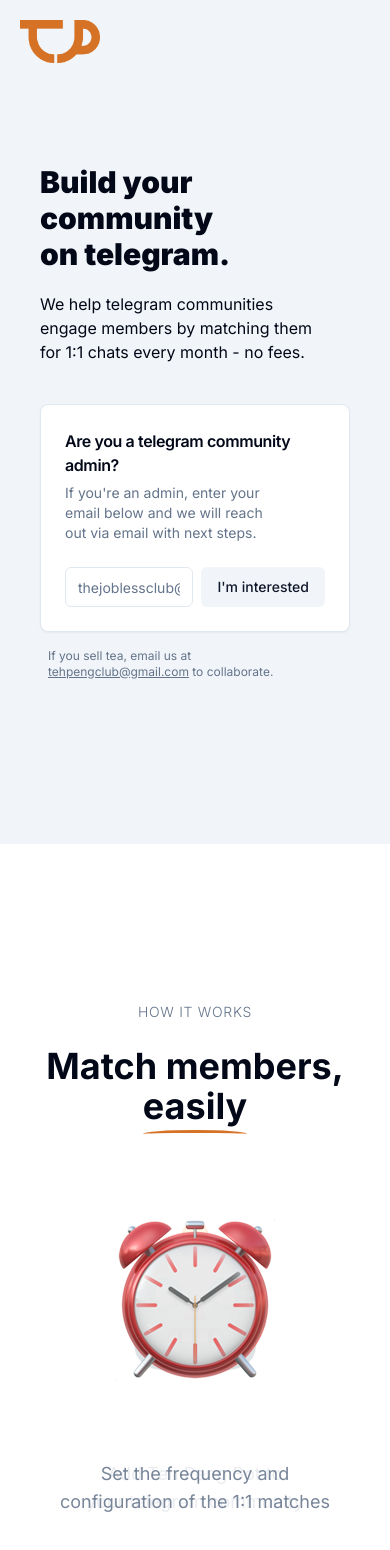
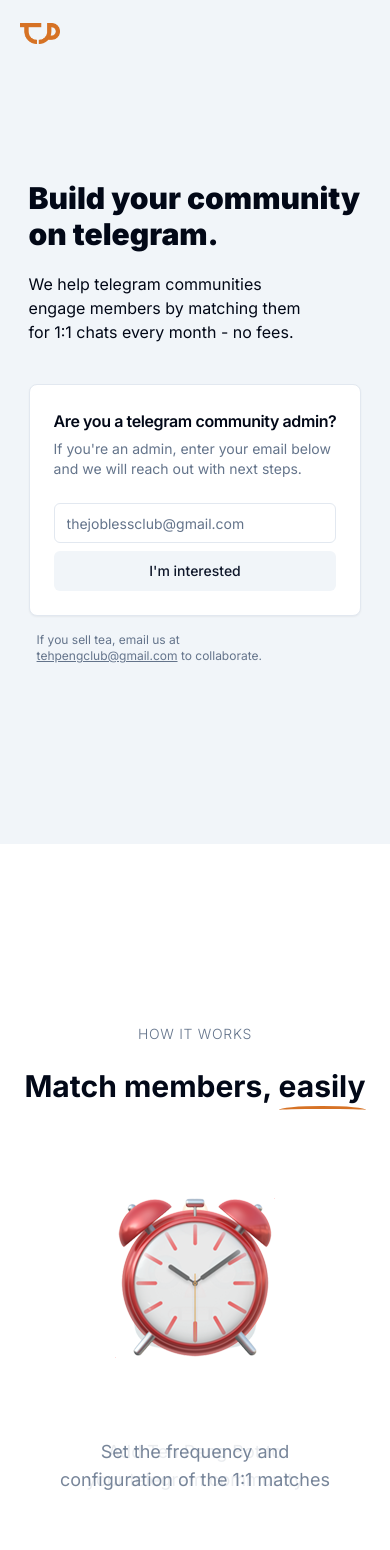
Before and after one commit to seantanyurong/buildspace-club, a Next.js app: page / in a window 390 px wide. Shown: the top 1550 px of the page. Built offline with nearby package versions, Linux system fonts and the light colour scheme.

Commit message:
feature: make mobile responsive

```diff
--- a/app/page.tsx
+++ b/app/page.tsx
@@ -18,7 +18,7 @@ export default function Home() {
       <Header />
 
       <div className='flex flex-col md:flex-row justify-between items-center'>
-        <div className='w-full md:w-1/2 min-h-screen bg-muted px-10 flex items-center justify-center'>
+        <div className='w-full md:w-1/2 min-h-screen bg-muted px-5 md:px-10 flex items-center justify-center'>
           <div className='max-w-xl'>
             <h1 className='font-black text-3xl md:text-6xl text-foreground mb-5'>
               <Balancer>Build your community on telegram.</Balancer>
@@ -31,10 +31,10 @@ export default function Home() {
             <Card className='w-full mb-4 text-foreground'>
               <CardHeader>
                 <CardTitle className='text-md'>Are you a telegram community admin?</CardTitle>
-                <CardDescription><Balancer>If you&apos;re an admin, enter your email below and we will reach out via email with next steps.</Balancer></CardDescription>
+                <CardDescription><Balancer>If you&apos;re an admin, enter your email below and we will reach out with next steps.</Balancer></CardDescription>
               </CardHeader>
               <CardContent>
-                <div className='flex space-x-2'>
+                <div className='flex space-y-2 md:space-y-0 md:space-x-2 flex-col md:flex-row'>
                   <Input placeholder='thejoblessclub@gmail.com' />
                   <Button variant='secondary' className='shrink-0'>
                     I&apos;m interested
@@ -50,11 +50,11 @@ export default function Home() {
           </div>
         </div>
 
-        <div className='w-full md:w-1/2 min-h-screen bg-white mx-auto max-w-4xl px-10 flex items-center justify-center'>
+        <div className='w-full md:w-1/2 min-h-screen bg-white mx-auto max-w-4xl px-5 md:px-10 flex items-center justify-center'>
           <div className='flex flex-col items-center justify-center'>
             <div className='max-w-md text-center mb-8'>
               <p className='text-muted-foreground text-sm mb-6 tracking-wider font-light'>HOW IT WORKS</p>
-              <p className='text-4xl font-bold mb-12'>Match members, <span className={styles.underline}>easily</span></p>
+              <p className='text-3xl md:text-4xl font-bold mb-12'>Match members, <span className={styles.underline}>easily</span></p>
             </div>
             <div><ImageCarousel /></div>
           </div>
--- a/components/Header.tsx
+++ b/components/Header.tsx
@@ -1,17 +1,13 @@
-import logo from '@/public/images/logo.png'
+import logo from '@/public/images/logo.png';
 import Image from 'next/image';
-
 
 function Header() {
   return (
-    <>
-        <div className="absolute top-0 left-0 w-full pt-5 px-5 flex justify-between">
-            <div className="flex">
-                <Image src={logo} alt="Logo" width={80} height={20} />
-            </div>
-        </div>
-    </>
-  )
+    <div className='absolute top-0 left-0 w-full p-5 md:p-10'>
+        <Image src={logo} alt='Logo' width={60} height={20} className='hidden md:inline-block' />
+        <Image src={logo} alt='Logo' width={40} height={10} className='inline-block md:hidden' />
+    </div>
+  );
 }
 
-export default Header
+export default Header;
--- a/components/ImageCarousel.tsx
+++ b/components/ImageCarousel.tsx
@@ -14,7 +14,7 @@ import Fade from 'embla-carousel-fade';
 import robot from '@/public/images/robot_face.png';
 import alarm from '@/public/images/alarm_clock.png';
 import handshake from '@/public/images/handshake.png';
-import loudspkeaer from '@/public/images/loudspeaker.png';
+import loudspeaker from '@/public/images/loudspeaker.png';
 
 const SLIDES = [
   {
@@ -30,7 +30,7 @@ const SLIDES = [
     description: 'Our algorithm will match your community members for a 1:1 conversation',
   },
   {
-    imageUrl: loudspkeaer,
+    imageUrl: loudspeaker,
     description: 'Our bot will handle all group announcements and reminders',
   }
 ];
```
